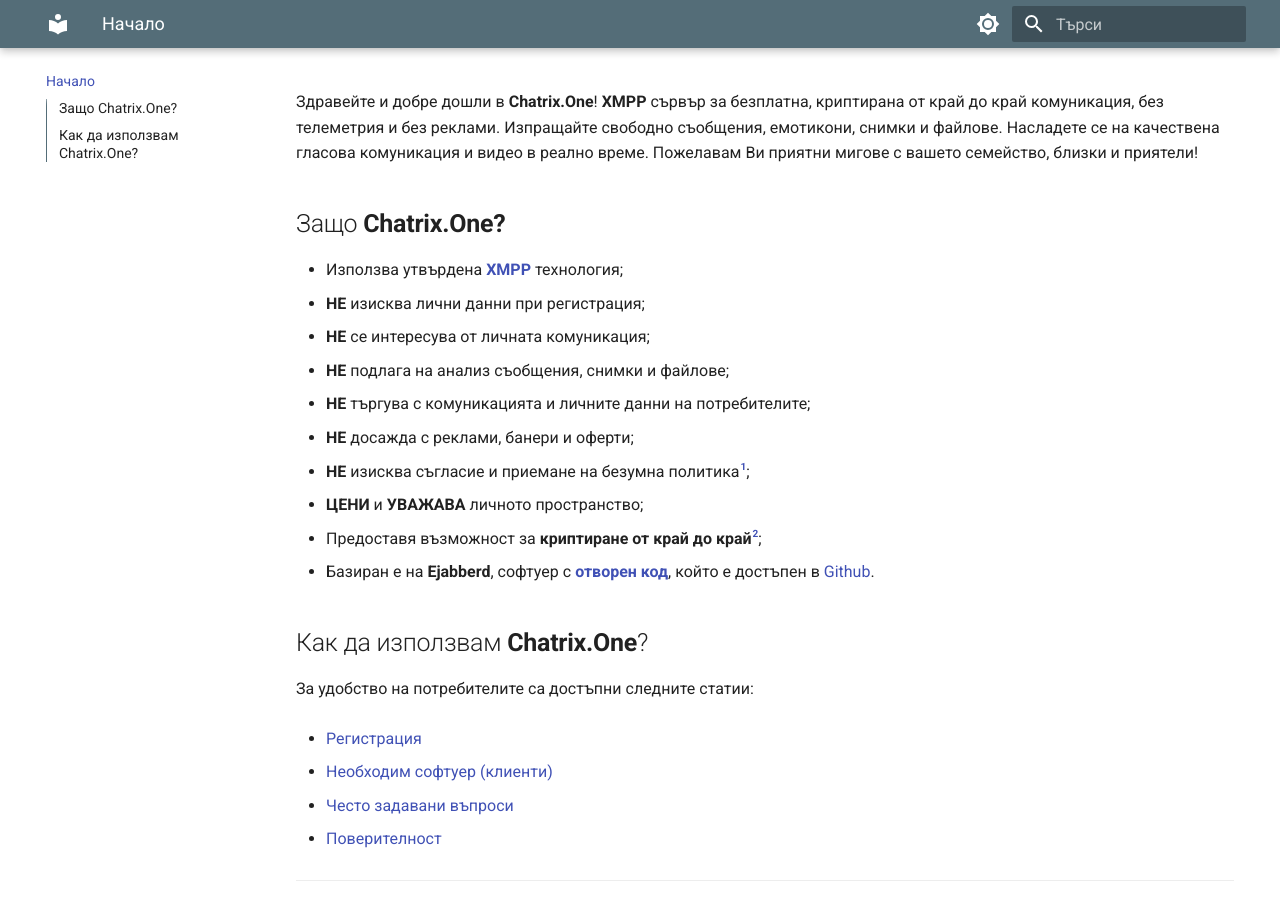
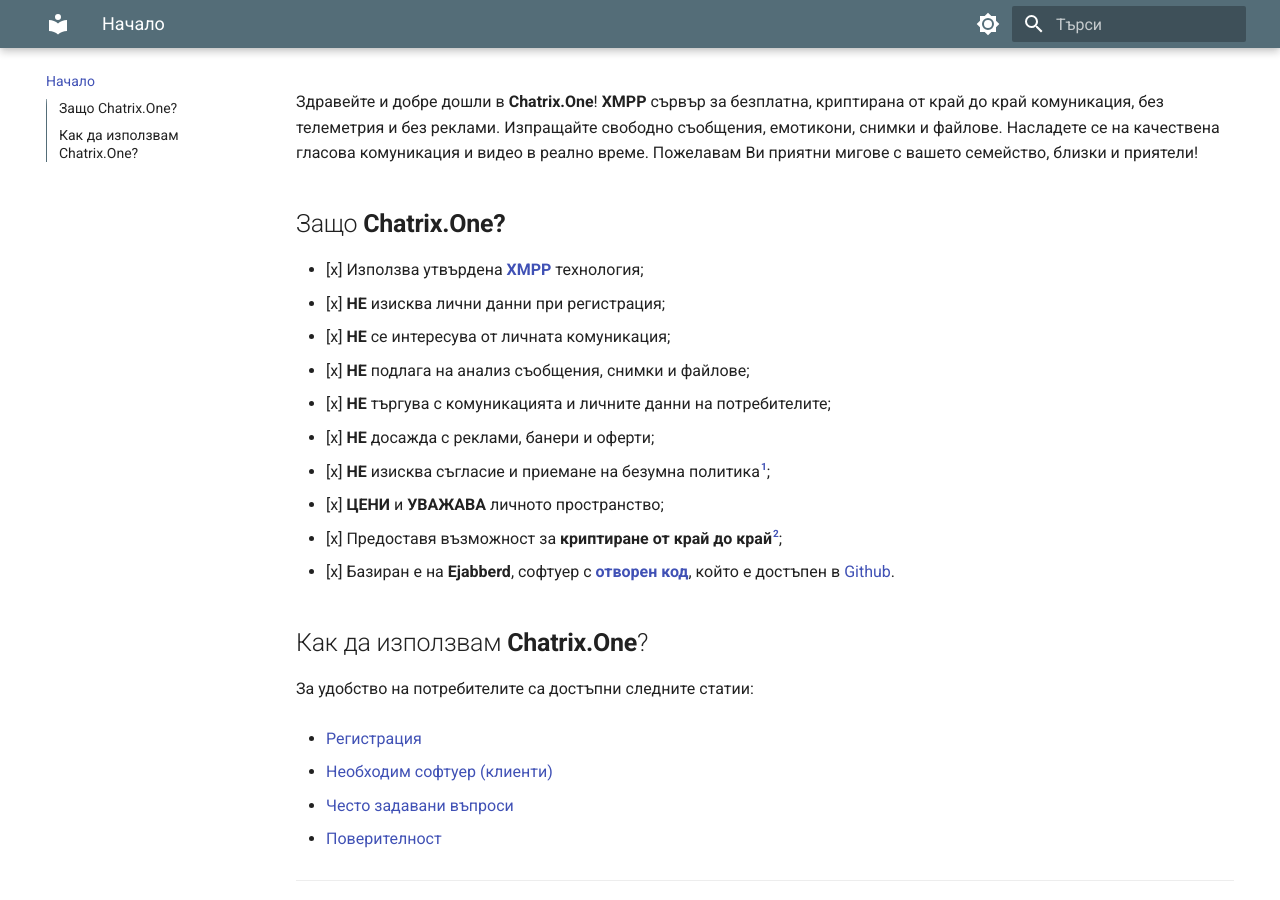
Before and after one commit to MrEddX/docs.chatrix.one, an MkDocs documentation site: the page built from docs/index.md, in a window 1280 px wide and 900 px high, scrolled down 612 px. Built offline with MkDocs 1.6.1 and Material for MkDocs 9.7.7, drawn with Linux system fonts in a browser that asks for light colours.

Commit message:
Home: Checkboxes

```diff
--- a/docs/index.md
+++ b/docs/index.md
@@ -7,16 +7,16 @@
 
 ## Защо **Chatrix.One?**
 
-- Използва утвърдена [**XMPP**](https://xmpp.org/about/technology-overview/) технология;
-- **НЕ** изисква лични данни при регистрация;
-- **НЕ** се интересува от личната комуникация;
-- **НЕ** подлага на анализ съобщения, снимки и файлове;
-- **НЕ** търгува с комуникацията и личните данни на потребителите;
-- **НЕ** досажда с реклами, банери и оферти;
-- **НЕ** изисква съгласие и приемане на безумна политика[^1];
-- **ЦЕНИ** и **УВАЖАВА** личното пространство;
-- Предоставя възможност за **криптиране от край до край**[^2];
-- Базиран е на **Ejabberd**, софтуер с [**отворен код**](https://bg.wikipedia.org/wiki/Софтуер_с_отворен_код), който е достъпен в [Github](https://github.com/processone/ejabberd).
+- [x] Използва утвърдена [**XMPP**](https://xmpp.org/about/technology-overview/) технология;
+- [x] **НЕ** изисква лични данни при регистрация;
+- [x] **НЕ** се интересува от личната комуникация;
+- [x] **НЕ** подлага на анализ съобщения, снимки и файлове;
+- [x] **НЕ** търгува с комуникацията и личните данни на потребителите;
+- [x] **НЕ** досажда с реклами, банери и оферти;
+- [x] **НЕ** изисква съгласие и приемане на безумна политика[^1];
+- [x] **ЦЕНИ** и **УВАЖАВА** личното пространство;
+- [x] Предоставя възможност за **криптиране от край до край**[^2];
+- [x] Базиран е на **Ejabberd**, софтуер с [**отворен код**](https://bg.wikipedia.org/wiki/Софтуер_с_отворен_код), който е достъпен в [Github](https://github.com/processone/ejabberd).
 
 [^1]: *"Съгласен съм с правилата и условията за ползване"* **е [най-голямата лъжа в Интернет](https://www.biggestlieonline.com/)**!
 
```
